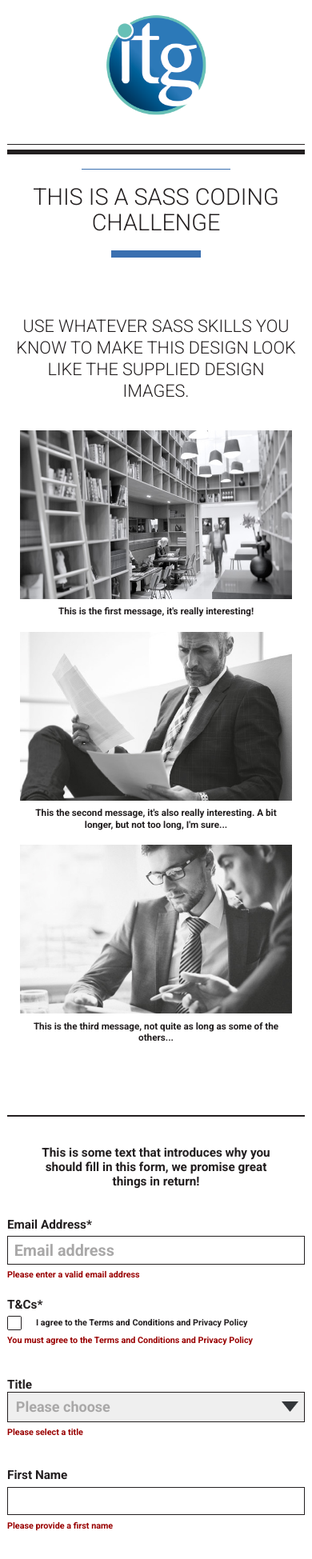
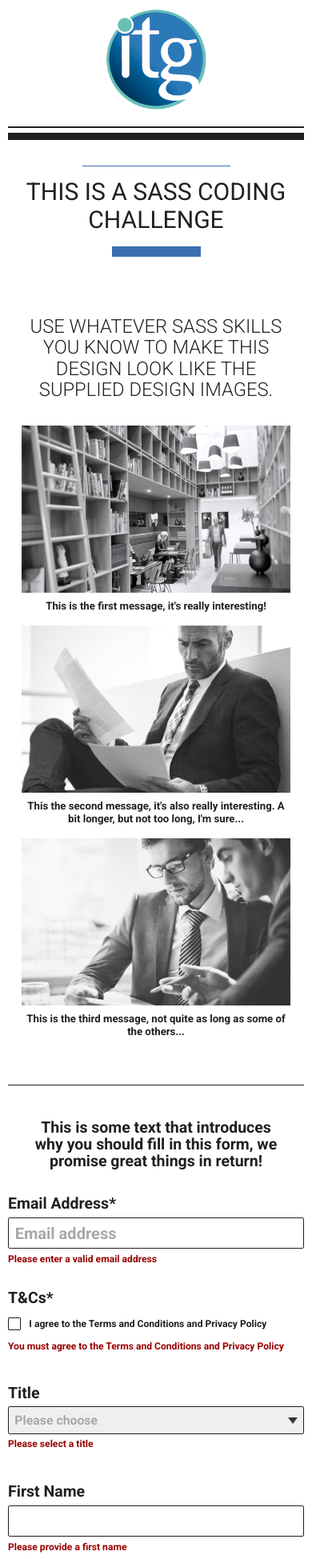
Before and after one commit to toob2/sass-interview-challenge, a website: page _solution/html/index.html in a window 390 px wide. Shown: the top 1949 px of the page at 80% size. Drawn offline with nearby package versions, Linux system fonts and the light colour scheme.

Commit message:
mobile view done2

```diff
--- a/_solution/html/index.html
+++ b/_solution/html/index.html
@@ -19,11 +19,11 @@
 	<header>
 		<div class="container">
 			<div class="logo-wrapper u-margin-bottom-small">
-				<img class="logo-img " src="../images/itg-logo.png" />
+				<img class="logo-img" src="../images/itg-logo.png" />
          </div>
 
          <hr class="hr u-margin-bottom-xs">
-         <hr class="hr hr--thick u-margin-bottom-small">
+         <hr class="hr hr--thick u-margin-bottom-small-2x">
          <hr class="hr hr--short u-margin-bottom-small">
 
 			<div class="col-12">
@@ -32,10 +32,10 @@
 		</div>
 	</header>
 
-	<section class="container headline u-margin-bottom-small">
+	<section class="container headline">
 		<div class="skinny"></div>
       <h1 class="heading-primary u-margin-bottom-small">THIS IS A SASS CODING CHALLENGE</h1>
-      <hr class="hr hr--blue u-margin-bottom-medium">
+      <hr class="hr hr--blue u-margin-bottom-big">
       <div class="fatty"></div>
 	</section>
 
@@ -73,7 +73,7 @@
    </section>
 
 	<section class="container form-wrapper">
-      <hr class="hr u-margin-bottom-small">
+      <hr class="hr u-margin-bottom-small-2x">
 		<div class="col-12 col-ts-10 push-ts-1 col-ds-8 push-ds-2 alpha omega inner-form-wrapper">
 			<!-- Eloqua Form START -->
 			<p class="form-intro-copy form__text form__text--intro u-margin-bottom-small-2x">This is some text that introduces why you should fill in this form, we promise great things in return!</p>
@@ -81,18 +81,18 @@
 			<form method="" name="test-form-name" action="" class="elq-form">
 				<input name="Timestamp" type="hidden" value="" />
 
-				<div class="field-wrapper u-margin-bottom-small">
+				<div class="field-wrapper u-margin-bottom-small-2x">
 					<label class="left-side form__text col-12 u-margin-bottom-xs">Email Address<sup>&ast;</sup></label>
 					<input class="right-side u-margin-bottom-xs col-12" name="emailAddress" type="text" value="" placeholder="Email address" autocomplete="email" />
 					<div class="validation-msg-error err-emailAddress text-smaller text-smaller--red">Please enter a valid email address</div>
 				</div>
 
-				<div class="field-group u-margin-bottom-small-2x">
-					<div class="field-group-label left-side">
+				<div class="field-group u-margin-bottom-medium">
+					<div class="field-group-label left-side u-margin-bottom-xs">
 						<label class="form__text">T&amp;Cs<sup>&ast;</sup></label>
 					</div>
 
-					<div class="right-side no-border" id="checkbox-wrapper">
+					<div class="right-side no-border u-margin-bottom-xs" id="checkbox-wrapper">
                   <input id="termsAndConditions" name="termsAndConditions" type="checkbox" value="" autocomplete="off" />
 
 
@@ -105,7 +105,7 @@
 					<div class="validation-msg-error err-termsAndConditions text-smaller text-smaller--red">You must agree to the Terms and Conditions and Privacy Policy</div>
 				</div>
 
-				<div class="field-wrapper u-margin-bottom-small-2x">
+				<div class="field-wrapper u-margin-bottom-medium">
 					<div class="select-wrapper">
 						<label class="left-side form__text u-margin-bottom-xs" for="title">Title</label>
 						<div class="select-inner-wrapper right-side no-border">
@@ -126,19 +126,19 @@
 					<div class="validation-msg-error err-title text-smaller text-smaller--red">Please select a title</div>
 				</div>
 
-				<div class="field-wrapper u-margin-bottom-small-2x">
+				<div class="field-wrapper u-margin-bottom-medium">
 					<label class="left-side form__text col-12 u-margin-bottom-xs" for="firstName">First Name</label>
 					<input class="right-side col-12 u-margin-bottom-xs" id="firstName" name="firstName" type="text" value="" autocomplete="given-name" />
 					<div class="validation-msg-error err-telephone text-smaller text-smaller--red">Please provide a first name</div>
 				</div>
 
-				<div class="field-wrapper u-margin-bottom-small-2x">
+				<div class="field-wrapper u-margin-bottom-medium">
 					<label class="left-side form__text col-12 u-margin-bottom-xs" for="lastName">Last Name</label>
 					<input class="right-side col-12 u-margin-bottom-xs" id="lastName" name="lastName" type="text" value="" autocomplete="family-name" />
 					<div class="validation-msg-error err-lastName text-smaller text-smaller--red">Please provide a last name</div>
 				</div>
 
-				<div class="field-wrapper u-margin-bottom-small-2x">
+				<div class="field-wrapper u-margin-bottom-medium">
 					<label class="left-side form__text col-12 u-margin-bottom-xs" for="busPhone">Phone number</label>
 					<input class="right-side col-12 u-margin-bottom-xs" id="busPhone" name="busPhone" type="number" value="" autocomplete="tel-national" />
 					<div class="validation-msg-error err-busPhone text-smaller text-smaller--red">Please provide a phone number</div>
--- a/_solution/styles/scss/_form.scss
+++ b/_solution/styles/scss/_form.scss
@@ -7,8 +7,8 @@
 input[type=checkbox] {
    visibility: hidden;
    position: relative;
-   height: 1rem;
-   width: 1rem;
+   height: 1.5rem;
+   width: 1.5rem;
    margin: 0;
       &::before {
          visibility: visible;
@@ -16,9 +16,9 @@ input[type=checkbox] {
          position: absolute;
          top: 0;
          left: 0;
-         width: 1rem;
-         height: 1rem;
-         border: 0.08rem solid $colBaseText;
+         width: 1.5rem;
+         height: 1.5rem;
+         border: 0.1rem solid $colBaseText;
          border-radius: 0.1rem;
          background-color: white;
       }
@@ -26,11 +26,11 @@ input[type=checkbox] {
          visibility: visible;
          content: '';
          position: absolute;
-         top: 40%;
-         left: 50%;
-         width: 0.55rem;
-         height: 0.35rem;
-         border: 0.12rem solid $colBaseText;
+         top: 45%;
+         left: 55%;
+         width: 0.85rem;
+         height: 0.45rem;
+         border: 0.25rem solid $colBaseText;
          border-right: none;
          border-top: none;
          background-color: white;
@@ -54,13 +54,13 @@ input[type=checkbox] {
 }
 
 .select {
+   @include input-field-style;
    width: 100%;
-   text-indent: 1%;
-   font-size: 1rem;
-   line-height: 1.3rem;
-   font-weight: bold;
-   border: 0.05rem solid $colBaseText;
-   padding: 0.35rem;
+   text-indent: 2%;
+   font-size: 1.5rem;
+   line-height: 1.85rem;
+   margin-top: 0.55rem;
+   font-weight: 900;
    appearance: none;
    -webkit-appearance: none;
    background-image: url(../../images/dropdown-icon.png);
--- a/_solution/styles/scss/_header.scss
+++ b/_solution/styles/scss/_header.scss
@@ -1,6 +1,6 @@
 .logo-wrapper {
-   padding-top: 3rem;
-   padding-bottom: 1rem;
+   padding-top: 4rem;
+   padding-bottom: 0.5rem;
    display: flex;
    justify-content: center;
       @include media ($widthMobileMedium){
@@ -9,5 +9,5 @@
 }
 
 .logo-img {
-   height: 7rem;
+   height: 12rem;
 }
--- a/_solution/styles/scss/_mixin.scss
+++ /dev/null
@@ -1,3 +0,0 @@
-@mixin abc {
-   font-style: italic;
-}
--- /dev/null
+++ b/_solution/styles/scss/_mixins.scss
@@ -0,0 +1,9 @@
+@mixin input-field-style {
+   font-size: 1.9rem;
+   line-height: 1.6rem;
+   font-weight: 900;
+   border: 0.1rem solid $colBaseText;
+   padding-top: 0.6rem;
+   padding-bottom: 0.6rem;
+   border-radius: 0.2rem;
+}
--- a/_solution/styles/scss/_typography.scss
+++ b/_solution/styles/scss/_typography.scss
@@ -1,10 +1,14 @@
 @import "variables";
+@import "mixins";
 
 html {
-	font-size: 18px;
+	font-size: 66%;
 	@include sans;
 	color: $colBaseText;
-	line-height: 120%;
+   line-height: 120%;
+   @include media ($widthTabletSmall){
+      padding-top: 1rem;
+   }
 }
 
 input {
@@ -30,30 +34,30 @@ textarea {
 .heading-primary {
    text-align: center;
    text-transform: uppercase;
-   font-weight: 300;
-   font-size: 1.6rem;
-   line-height: 1.8rem;
+   font-weight: 400;
+   font-size: 2.85rem;
+   line-height: 3.25rem;
 }
 
 .heading-secondary {
    text-align: center;
    text-transform: uppercase;
    font-weight: 300;
-   font-size: 1.2rem;
-   line-height: 1.5rem;
+   font-size: 2.25rem;
+   line-height: 2.5rem;
 }
 
 .caption {
    text-align: center;
-   font-size: 0.65rem;
-   line-height: 0.8rem;
+   font-size: 1.25rem;
+   line-height: 1.5rem;
    font-weight: bold;
 }
 
 .form__text {
-   font-size: 0.85rem;
-   line-height: 1rem;
-   font-weight: bold;
+   font-size: 1.85rem;
+   line-height: 2rem;
+   font-weight: 800;
    padding: 0!important;
       &--intro {
          margin-top: 1rem;
@@ -63,19 +67,15 @@ textarea {
 }
 
 .right-side {
-   padding: 0.3rem;
-   font-size: 1.1rem;
-   line-height: 1rem;
-   font-weight: bold;
-   border: 0.05rem solid $colBaseText;
+   @include input-field-style;
       &:focus {
          background-color: $colPh;
       }
 }
 
 .text-smaller {
-   font-size: 0.6rem;
-   line-height: 0.9rem;
+   font-size: 1.15rem;
+   line-height: 1.2rem;
    font-weight: bold;
       &--red {
          color: $warnColor;
--- a/_solution/styles/scss/_utilities.scss
+++ b/_solution/styles/scss/_utilities.scss
@@ -1,29 +1,29 @@
 .hr {
    display: block;
    border: none;
-   height: 0.08rem;
+   height: 0.12rem;
    margin: 0 auto;
    background-color: $colBaseText;
       &--thick {
-         height: 0.35rem;
+         height: 0.8rem;
          align-self: center;
       }
       &--short {
          width: 50%;
          margin: 0 25%;
-         height: 0.05rem;
+         height: 0.1rem;
          background-color: $accentColor;
       }
       &--blue {
          width: 30%;
          margin: 0 35%;
-         height: 0.5rem;
+         height: 1.25rem;
          background-color: $accentColor;
       }
 }
 
 .u-margin-bottom-big {
-   margin-bottom: 6rem;
+   margin-bottom: 7rem;
  }
 
  .u-margin-bottom-medium {
@@ -31,15 +31,15 @@
  }
 
 .u-margin-bottom-small-2x {
-   margin-bottom: 2rem;
+   margin-bottom: 3rem;
 }
 
  .u-margin-bottom-small {
-   margin-bottom: 1rem;
+   margin-bottom: 1.5rem;
  }
 
  .u-margin-bottom-xs {
-   margin-bottom: 0.3rem;
+   margin-bottom: 0.65rem;
  }
 
  .no-border {
--- a/_solution/styles/scss/grid/landing-page-grid.scss
+++ b/_solution/styles/scss/grid/landing-page-grid.scss
@@ -26,8 +26,8 @@ html {
 	width: 100%;
 	position: relative;
 	max-width: $maxWidth; // Padding according to needs:
-	padding-left: 0.5rem;
-	padding-right: 0.5rem; // Columns
+	padding-left: 10px;
+	padding-right: 10px; // Columns
 	%col {
 		@include span($columns);
 		position: relative;
--- a/_solution/styles/scss/site.scss
+++ b/_solution/styles/scss/site.scss
@@ -5,4 +5,3 @@
 @import "utilities";
 @import "products";
 @import "form";
-@import "mixin";
```
Also changed, not shown: _solution/styles/output/site.css.
